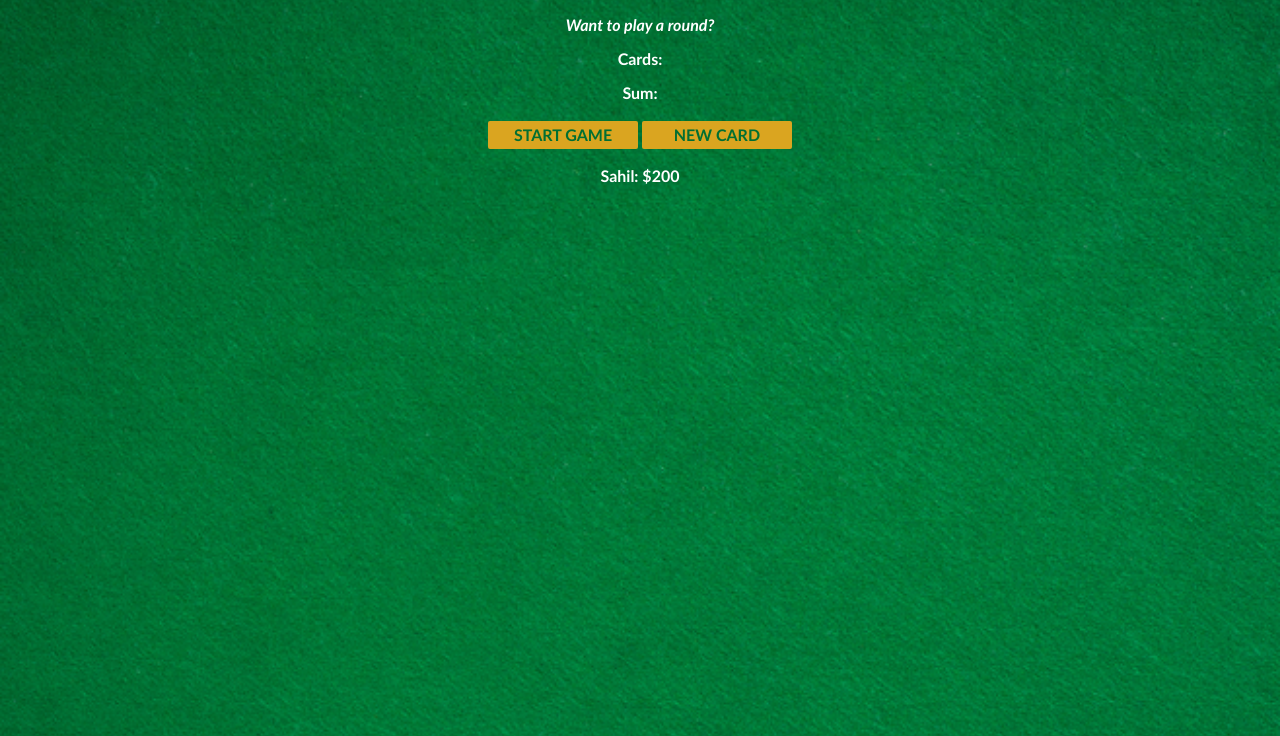
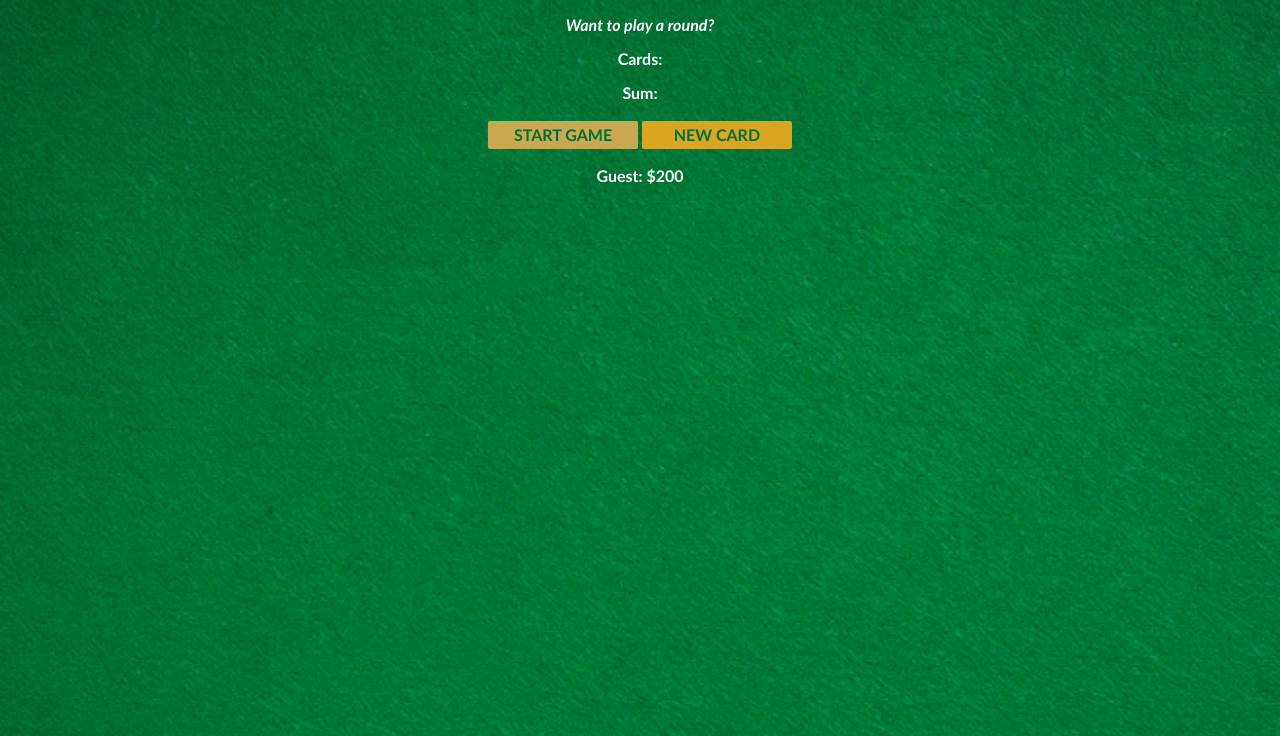
Before and after one commit to sahil-ansari01/BlackJackGame, a website built with Vite: page index.html in a window 1280 px wide. In both pictures the pointer is over the button "START GAME". Shown: the part 64-800 px from the top of the page. Built offline with nearby package versions, Linux system fonts and the light colour scheme.

Commit message:
changes made

```diff
--- a/index.css
+++ b/index.css
@@ -31,3 +31,7 @@ button {
 button.pointer {
     cursor: pointer;
 }
+
+button:hover {
+    background-color: #c8a951;
+}
--- a/index.js
+++ b/index.js
@@ -1,8 +1,7 @@
 let player = {
-    name: "Sahil",
+    name: "Guest",
     chips: 200
 }
-
 let cards = []
 let sum = 0
 let hasBlackJack = false
```
